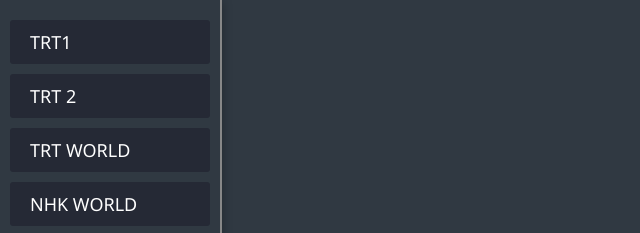
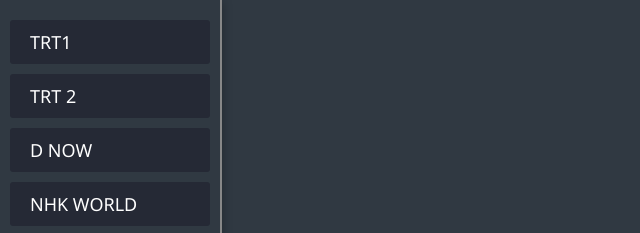
Before and after one commit to tolgacansaygili/test, a plain HTML site: page tv2.html in a window 1280 px wide. Shown: the top 233 px of the page, 0-640 px from the left. Drawn offline with nearby package versions, Linux system fonts and the light colour scheme.

Commit message:
Update tv2.html

```diff
--- a/tv2.html
+++ b/tv2.html
@@ -156,7 +156,7 @@
 
             <li data-src="https://tv-trt1.medya.trt.com.tr/master.m3u8">TRT1</li>
             <li data-src="https://tv-trt2.medya.trt.com.tr/master_720.m3u8">TRT 2</li>
-            <li data-src="https://tv-trtworld.live.trt.com.tr/master_720.m3u8">TRT WORLD</li>
+            <li data-src="https://cph-p2p-msl.akamaized.net/hls/live/2000341/test/master.m3u8">D NOW</li>
             <li data-src="https://master.nhkworld.jp/nhkworld-tv/playlist/live.m3u8">NHK WORLD</li>
             <li data-src="https://live.france24.com/hls/live/2037218-b/F24_EN_HI_HLS/master_5000.m3u8">FRANCE 24</li>
             <li data-src="https://live-hls-web-aje.getaj.net/AJE/index.m3u8">AL JAZEERA</li>
```
